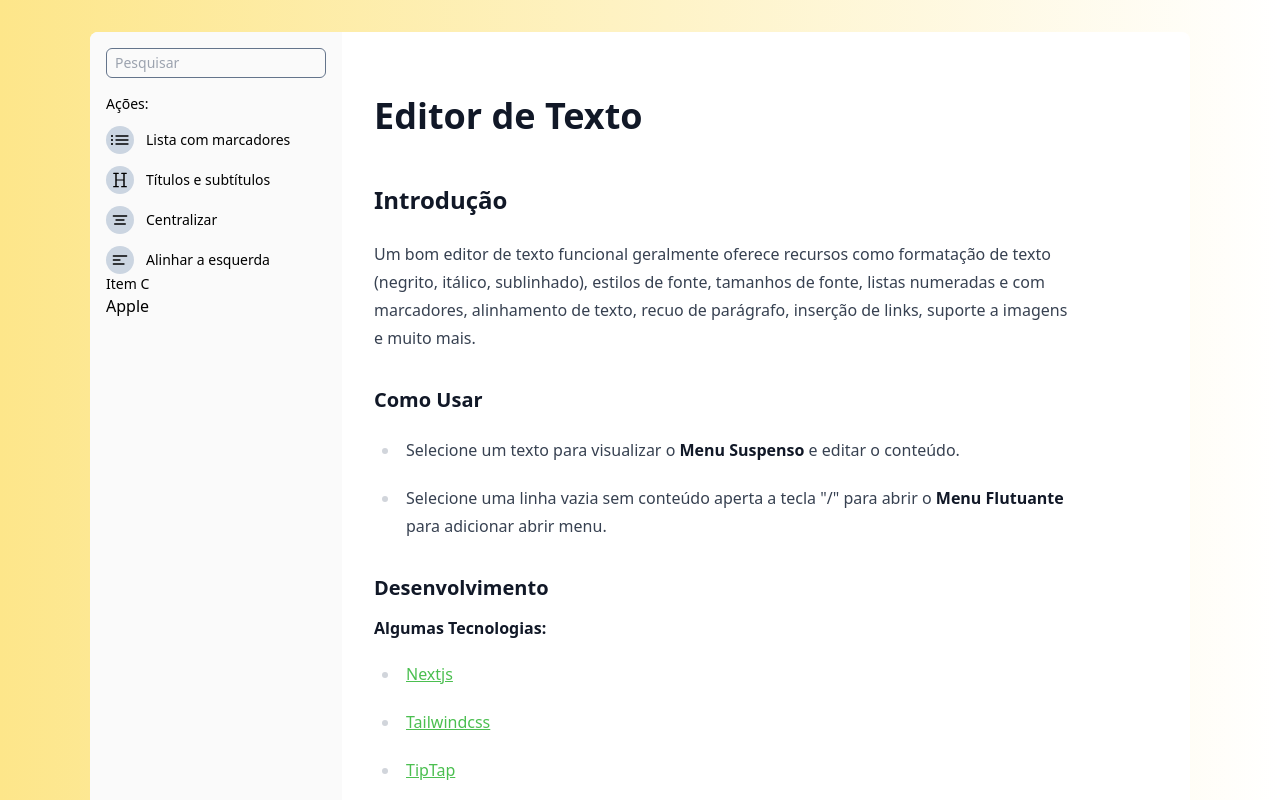
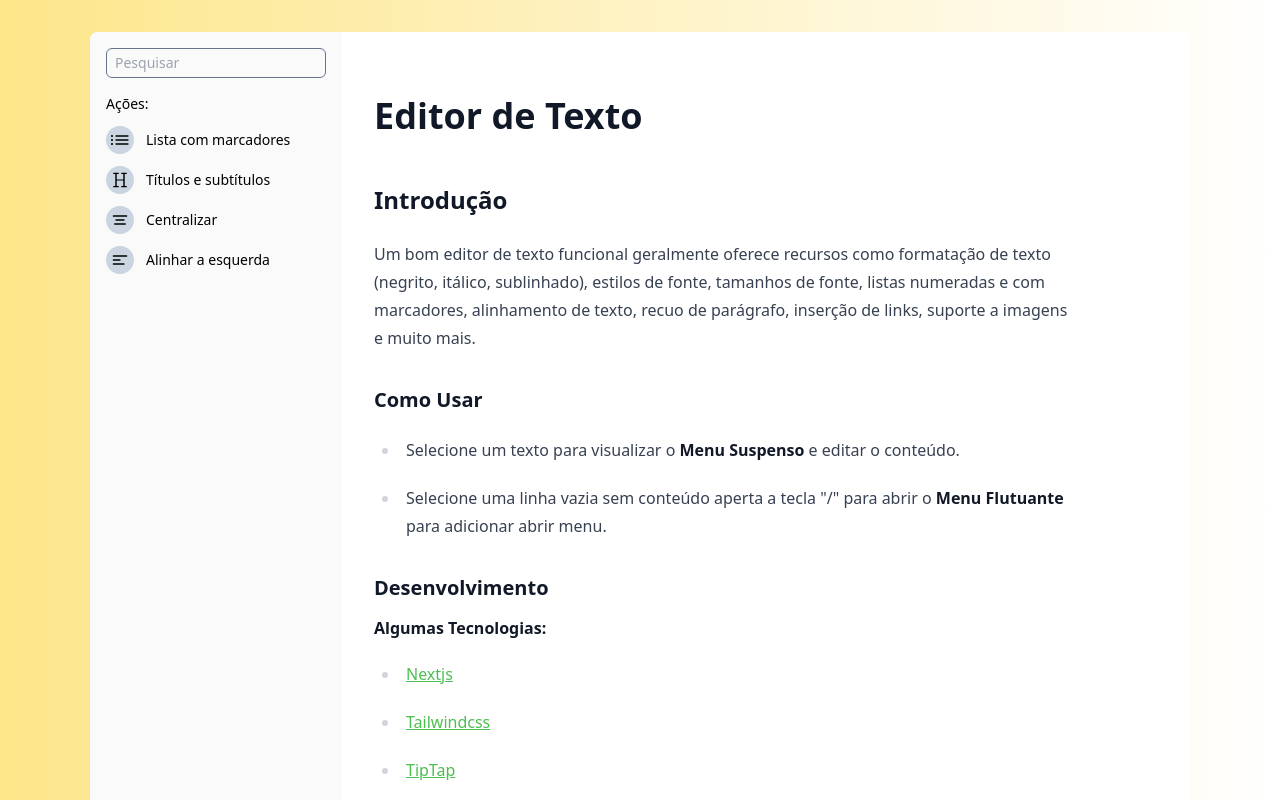
Before and after one commit to jgbenine/editor-texto-funcional, a Next.js app: page / in a window 1280 px wide. Shown: the top 800 px of the page. Built offline with nearby package versions, Linux system fonts and the light colour scheme.

Commit message:
Criando context provider p/ tiptap configs + inicialização da sidebar menu

```diff
--- a/src/app/componentes/CommandMenu.tsx
+++ /dev/null
@@ -1,57 +0,0 @@
-import React from "react";
-import { Command } from "cmdk";
-import {
-  ListBulletIcon,
-  HeadingIcon,
-  TextAlignCenterIcon,
-  TextAlignLeftIcon,
-} from "@radix-ui/react-icons";
-
-function CommandMenu() {
-  return (
-    <>
-      <Command label="Command Menu">
-        <Command.Input
-          className="bg-transparent border border-slate-500 rounded-md py-1 px-2 text-sm"
-          placeholder="Pesquisar"
-        />
-        <Command.List>
-          <Command.Empty className="text-zinc-400 text-sm py-1">
-            Resultados não encontrados.
-          </Command.Empty>
-          <Command.Group heading="Ações:" className="border-zinc-500 text-sm pt-4">
-            <Command.Item className="flex gap-3 items-center text-sm mt-3">
-              <span className="bg-slate-300 p-1 rounded-2xl">
-                <ListBulletIcon className="w-5 h-5" />
-              </span>
-              <p>Lista com marcadores</p>
-            </Command.Item>
-            <Command.Item className="flex gap-3 items-center text-sm mt-3">
-              <span className="bg-slate-300 p-1 rounded-2xl">
-                <HeadingIcon className="w-5 h-5" />
-              </span>
-              <p>Títulos e subtítulos</p>
-            </Command.Item>
-            <Command.Item className="flex gap-3 items-center text-sm mt-3">
-              <span className="bg-slate-300 p-1 rounded-2xl">
-                <TextAlignCenterIcon className="w-5 h-5" />
-              </span>
-              <p>Centralizar</p>
-            </Command.Item>
-            <Command.Item className="flex gap-3 items-center text-sm mt-3">
-              <span className="bg-slate-300 p-1 rounded-2xl">
-                <TextAlignLeftIcon className="w-5 h-5" />
-              </span>
-              <p>Alinhar a esquerda</p>
-            </Command.Item>
-            <Command.Separator />
-            <Command.Item>Item C</Command.Item>
-          </Command.Group>
-          <Command.Item>Apple</Command.Item>
-        </Command.List>
-      </Command>
-    </>
-  );
-}
-
-export default CommandMenu;
--- a/src/app/componentes/Editor.tsx
+++ /dev/null
@@ -1,56 +0,0 @@
-"use client";
-import React from "react";
-import { useEditor, EditorContent } from "@tiptap/react";
-import CodeBlockLowlight from "@tiptap/extension-code-block-lowlight";
-import js from "highlight.js/lib/languages/javascript";
-import StarterKit from "@tiptap/starter-kit";
-import { content } from "./initialContent";
-import { lowlight } from "lowlight/lib/core";
-import TextAlign from "@tiptap/extension-text-align";
-import ToolBarMenu from "./Toolbar";
-import FloatMenu from "./FloatMenu";
-import Link from "@tiptap/extension-link";
-
-import 'highlight.js/styles/stackoverflow-dark.css'
-lowlight.registerLanguage("js", js);
-
-function Editor() {
-  const editor = useEditor({
-    extensions: [
-      StarterKit,
-      TextAlign.configure({
-        types: ['heading', 'paragraph'],
-      }),
-      Link.configure({
-        protocols: ['ftp', 'mailto'],
-      }),
-      CodeBlockLowlight.configure({
-        lowlight,
-      }),
-    ],
-
-    editorProps: {
-      attributes: {
-        class: "outline-none",
-      },
-    },
-    content: content,
-  });
-
-  return (
-    <>
-      {editor && (
-        <div>
-          <EditorContent
-            className="max-w-[700px] mx-auto pt-16 flex flex-col prose"
-            editor={editor}
-          />
-          <ToolBarMenu editor={editor} />
-          <FloatMenu editor={editor} />
-        </div>
-      )}
-    </>
-  );
-}
-
-export default Editor;
--- /dev/null
+++ b/src/app/componentes/EditorContext.tsx
@@ -0,0 +1,73 @@
+import { createContext, useState, useContext, useEffect ,ReactNode } from "react";
+import { Editor, EditorOptions } from "@tiptap/react";
+import CodeBlockLowlight from "@tiptap/extension-code-block-lowlight";
+import js from "highlight.js/lib/languages/javascript";
+import StarterKit from "@tiptap/starter-kit";
+import { content } from "./initialContent";
+import TextAlign from "@tiptap/extension-text-align";
+import Link from "@tiptap/extension-link";
+import { lowlight } from "lowlight/lib/core";
+
+import "highlight.js/styles/stackoverflow-dark.css";
+lowlight.registerLanguage("js", js);
+
+interface EditorContextProps {
+  editorInstance: Editor | null;
+  setEditorInstance: (newEditorInstance: Editor | null) => void;
+}
+
+const EditorContext = createContext<EditorContextProps | null>(null);
+
+export function EditorProvider({ children }: { children: ReactNode }) {
+  const [editorInstance, setEditorInstance] = useState<Editor | null>(null);
+
+  useEffect(() => {
+    const createEditorInstance = () => {
+      const editorOptions: Partial<EditorOptions> = {
+        extensions: [
+          StarterKit,
+          TextAlign.configure({
+            types: ["heading", "paragraph"],
+          }),
+          Link.configure({
+            protocols: ["ftp", "mailto"],
+          }),
+          CodeBlockLowlight.configure({
+            lowlight,
+          }),
+        ],
+        editorProps: {
+          attributes: {
+            class: "outline-none",
+          },
+        },
+        content: content,
+      };
+
+      const newEditorInstance = new Editor(editorOptions);
+      setEditorInstance(newEditorInstance);
+    };
+
+    // Chama a função para criar a instância do editor
+    createEditorInstance();
+  }, []);
+  const updateEditorInstance = (newEditorInstance: Editor | null) => {
+    setEditorInstance(newEditorInstance);
+  };
+
+  return (
+    <EditorContext.Provider
+      value={{ editorInstance, setEditorInstance: updateEditorInstance }}
+    >
+      {children}
+    </EditorContext.Provider>
+  );
+}
+
+export function useEditorContext() {
+  const context = useContext(EditorContext);
+  if (!context) {
+    throw new Error("Utilização de contexto inválido");
+  }
+  return context;
+}
--- /dev/null
+++ b/src/app/componentes/EditorWrapper.tsx
@@ -0,0 +1,26 @@
+import React from "react";
+import { EditorContent } from "@tiptap/react";
+import ToolBarMenu from "./Toolbar";
+import FloatMenu from "./FloatMenu";
+import { EditorProvider, useEditorContext } from "./EditorContext";
+
+function EditorWrapper() {
+  const {editorInstance} = useEditorContext()
+
+  return (
+    <EditorProvider>
+      {editorInstance && (
+        <div>
+          <EditorContent
+            className="max-w-[700px] mx-auto pt-16 flex flex-col prose"
+            editor={editorInstance}
+          />
+          <ToolBarMenu editor={editorInstance} />
+          <FloatMenu editor={editorInstance} />
+        </div>
+      )}
+    </EditorProvider>
+  );
+}
+
+export default EditorWrapper;
--- /dev/null
+++ b/src/app/componentes/Sidebar.tsx
@@ -0,0 +1,90 @@
+import React from "react";
+import { Command } from "cmdk";
+import { EditorProvider, useEditorContext } from "./EditorContext";
+import {
+  ListBulletIcon,
+  HeadingIcon,
+  TextAlignCenterIcon,
+  TextAlignLeftIcon,
+} from "@radix-ui/react-icons";
+
+import {
+  handleBulletList,
+  handleTextCenter,
+  handleTextLeft,
+  handleTitle,
+} from "../componentes/editorUtils";
+
+
+function Sidebar() {
+  const { editorInstance } = useEditorContext();
+
+  return (
+    <EditorProvider>
+      <Command label="Command Menu">
+        <Command.Input
+          className="bg-transparent border border-slate-500 rounded-md py-1 px-2 text-sm"
+          placeholder="Pesquisar"
+        />
+        <Command.List>
+          <Command.Empty className="text-zinc-400 text-sm py-1">
+            Resultados não encontrados.
+          </Command.Empty>
+          <Command.Group
+            heading="Ações:"
+            className="border-zinc-500 text-sm pt-4"
+          >
+            <Command.Item className="text-sm mt-3 cursor-pointer">
+              <button
+                className="flex gap-3 items-center"
+                onClick={() => {if (!editorInstance) return;handleBulletList(editorInstance);}}
+              >
+                <span className="bg-slate-300 p-1 rounded-2xl">
+                  <ListBulletIcon className="w-5 h-5" />
+                </span>
+                Lista com marcadores
+              </button>
+            </Command.Item>
+            <Command.Item className="text-sm mt-3 cursor-pointer">
+              <button
+                className="flex gap-3 items-center"
+                onClick={() => {if (!editorInstance) return;handleTitle(editorInstance);}}
+              >
+                <span className="bg-slate-300 p-1 rounded-2xl">
+                  <HeadingIcon className="w-5 h-5" />
+                </span>
+                Títulos e subtítulos
+              </button>
+            </Command.Item>
+            <Command.Item className="text-sm mt-3 cursor-pointer">
+              <button
+                className="flex gap-3 items-center"
+                onClick={() => { if (!editorInstance) return; handleTextCenter(editorInstance);}}
+              >
+                <span className="bg-slate-300 p-1 rounded-2xl">
+                  <TextAlignCenterIcon className="w-5 h-5" />
+                </span>
+                Centralizar
+              </button>
+            </Command.Item>
+
+            <Command.Item className="text-sm mt-3 cursor-pointer">
+              <button
+                className="flex gap-3 items-center"
+                onClick={() => {if (!editorInstance) return; handleTextLeft(editorInstance);}}
+              >
+                <span className="bg-slate-300 p-1 rounded-2xl">
+                  <TextAlignLeftIcon className="w-5 h-5" />
+                </span>
+                Alinhar a esquerda
+              </button>
+            </Command.Item>
+          </Command.Group>
+        </Command.List>
+      </Command>
+    </EditorProvider>
+  );
+}
+
+
+export default Sidebar;
--- a/src/app/componentes/editorUtils.ts
+++ b/src/app/componentes/editorUtils.ts
@@ -25,6 +25,7 @@ export function handleItalic(editor: Editor) {
 }
 export function handleBold(editor: Editor) {
   editor.chain().focus().toggleBold().run()
+  console.log('bold')
 }
 export function handleCodeBlock(editor: Editor) {
     editor.chain().focus().toggleCodeBlock().run()
@@ -36,6 +37,7 @@ export function handleTitle(editor: Editor) {
 
 export function handleBulletList(editor: Editor) {
   editor.chain().focus().toggleBulletList().run();
+  console.log('list')
 }
 
 export function handleTextCenter(editor: Editor) {
--- a/src/app/page.tsx
+++ b/src/app/page.tsx
@@ -1,18 +1,20 @@
 "use client";
-
-import CommandMenu from "./componentes/CommandMenu";
-import Editor from "./componentes/Editor";
+import Sidebar from "./componentes/Sidebar";
+import EditorWrapper from "./componentes/EditorWrapper";
+import { EditorProvider } from "./componentes/EditorContext";
 
 export default function Home() {
   return (
     <main className="bg-gradient-to-r from-amber-200 to-white-100h- p-8">
       <div className="bg-white border-xl mx-auto rounded-lg max-w-[1100px] border-black/20 overflow-hidden grid grid-cols-[1fr]">
-        <main className="flex gap-8">
-          <div className="flex border-slate-50 bg-zinc-50 p-4">
-            <CommandMenu />
-          </div>
-          <Editor />
-        </main>
+        <EditorProvider>
+          <main className="flex gap-8">
+            <div className="flex border-slate-50 bg-zinc-50 p-4">
+              <Sidebar />
+            </div>
+            <EditorWrapper />
+          </main>
+        </EditorProvider>
       </div>
     </main>
   );
```
